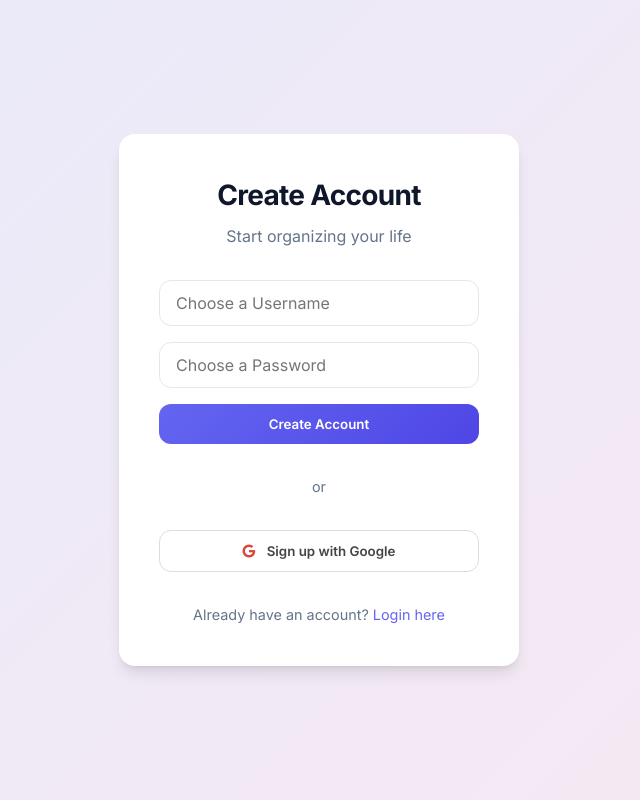
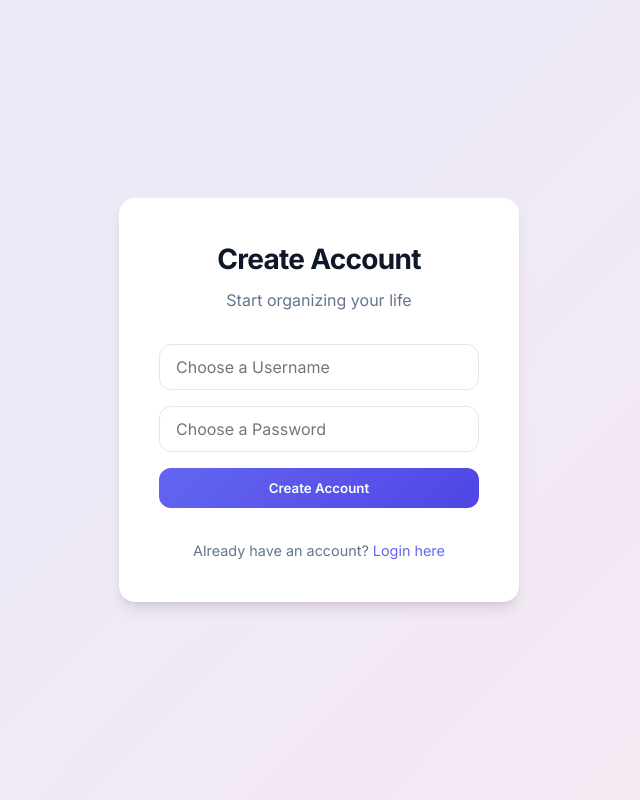
Before and after one commit to Jeevank146/modern-todo-app, a Flask app: page /register in a window 1280 px wide. Shown: the whole page, without its empty margins (321-961 px from the left). Run offline with Flask 3, Linux system fonts and the light colour scheme.

Commit message:
Removed Google Sign-In buttons

```diff
--- a/templates/login.html
+++ b/templates/login.html
@@ -14,13 +14,7 @@
             <button type="submit" class="btn-primary">Sign In</button>
         </form>
 
-        <div style="margin: 2rem 0; color: var(--text-muted); font-size: 0.9rem;">or</div>
 
-        <button class="btn-primary" style="background: white; color: #444; border: 1px solid #ddd;"
-            onclick="alert('Google Sign-In requires API keys. This is just a UI demo!')">
-            <i class="fab fa-google" style="margin-right: 8px; color: #DB4437;"></i>
-            Sign in with Google
-        </button>
 
         <div class="auth-footer">
             Don't have an account? <a href="{{ url_for('register') }}">Register here</a>
--- a/templates/register.html
+++ b/templates/register.html
@@ -14,13 +14,7 @@
             <button type="submit" class="btn-primary">Create Account</button>
         </form>
 
-        <div style="margin: 2rem 0; color: var(--text-muted); font-size: 0.9rem;">or</div>
 
-        <button class="btn-primary" style="background: white; color: #444; border: 1px solid #ddd;"
-            onclick="alert('Google Sign-In requires API keys. This is just a UI demo!')">
-            <i class="fab fa-google" style="margin-right: 8px; color: #DB4437;"></i>
-            Sign up with Google
-        </button>
 
         <div class="auth-footer">
             Already have an account? <a href="{{ url_for('login') }}">Login here</a>
```
